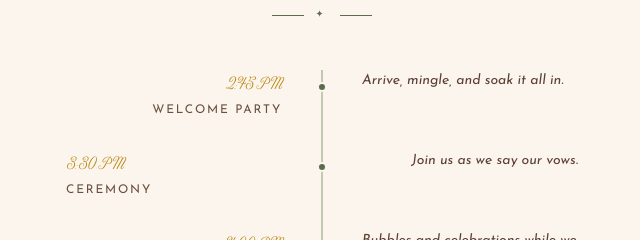
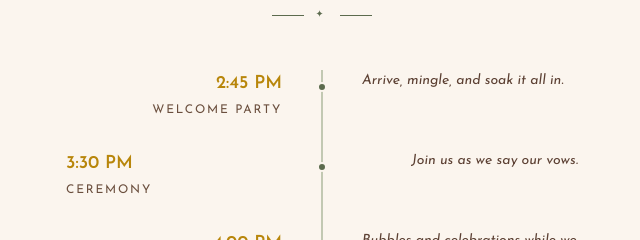
Before and after one commit to nhmurfey/wedding-menu, a Next.js app: page / in a window 1280 px wide. Shown: the part 712-952 px from the top of the page, without its empty margins (318-958 px from the left). Built offline with nearby package versions, Linux system fonts and the light colour scheme.

Commit message:
Use body font for timeline times instead of Tilda

```diff
--- a/src/components/Schedule.tsx
+++ b/src/components/Schedule.tsx
@@ -43,7 +43,7 @@
                   <div className="w-[calc(50%-1rem)] text-right">
                     {i % 2 === 0 ? (
                       <>
-                        <p className="text-mustard font-serif text-lg font-semibold">
+                        <p className="text-mustard text-lg font-semibold">
                           {event.time}
                         </p>
                         <p className="text-brown-light text-xs tracking-[0.15em] uppercase mt-1">
@@ -68,7 +68,7 @@
                       </p>
                     ) : (
                       <>
-                        <p className="text-mustard font-serif text-lg font-semibold">
+                        <p className="text-mustard text-lg font-semibold">
                           {event.time}
                         </p>
                         <p className="text-brown-light text-xs tracking-[0.15em] uppercase mt-1">
```
